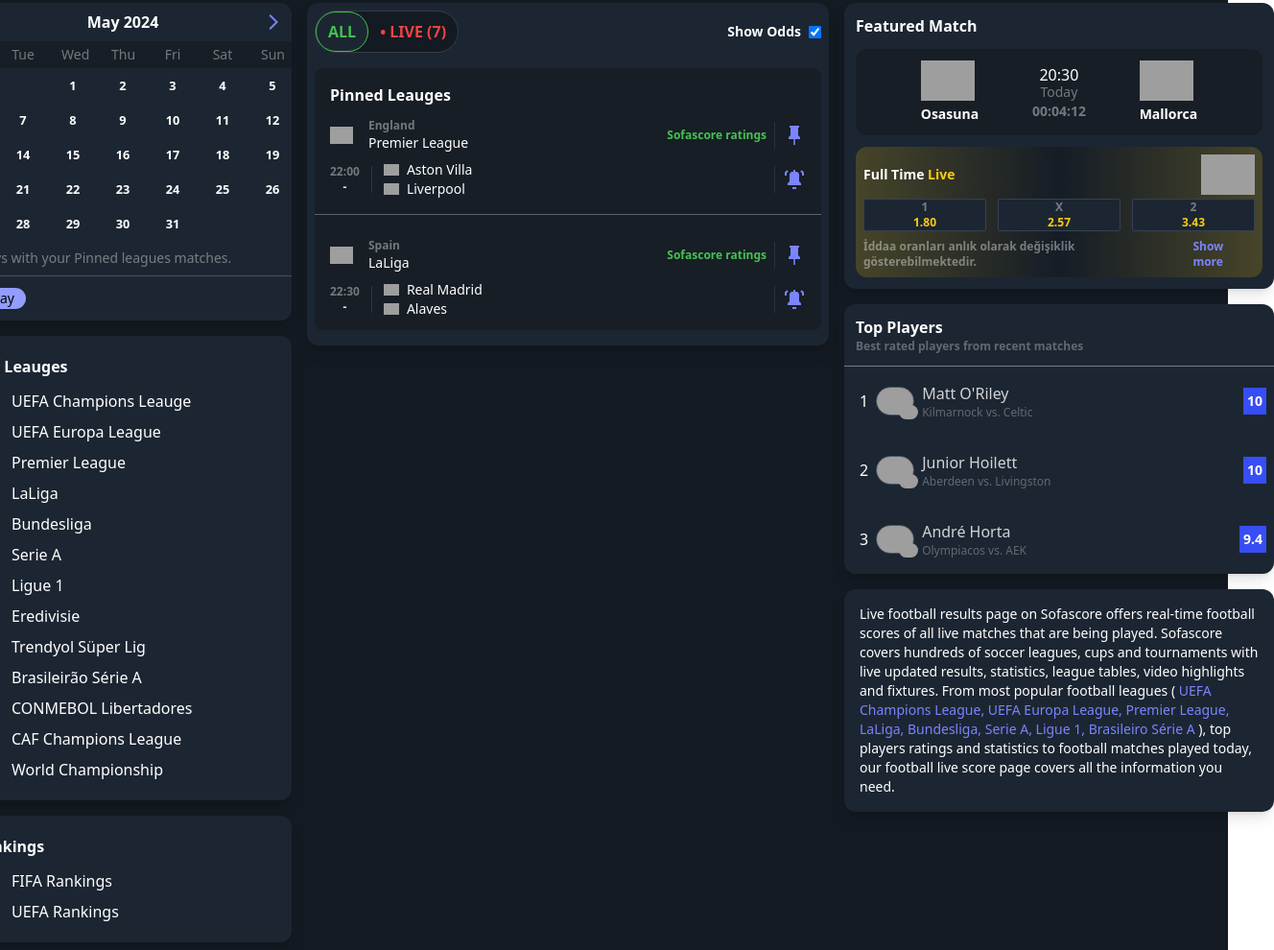
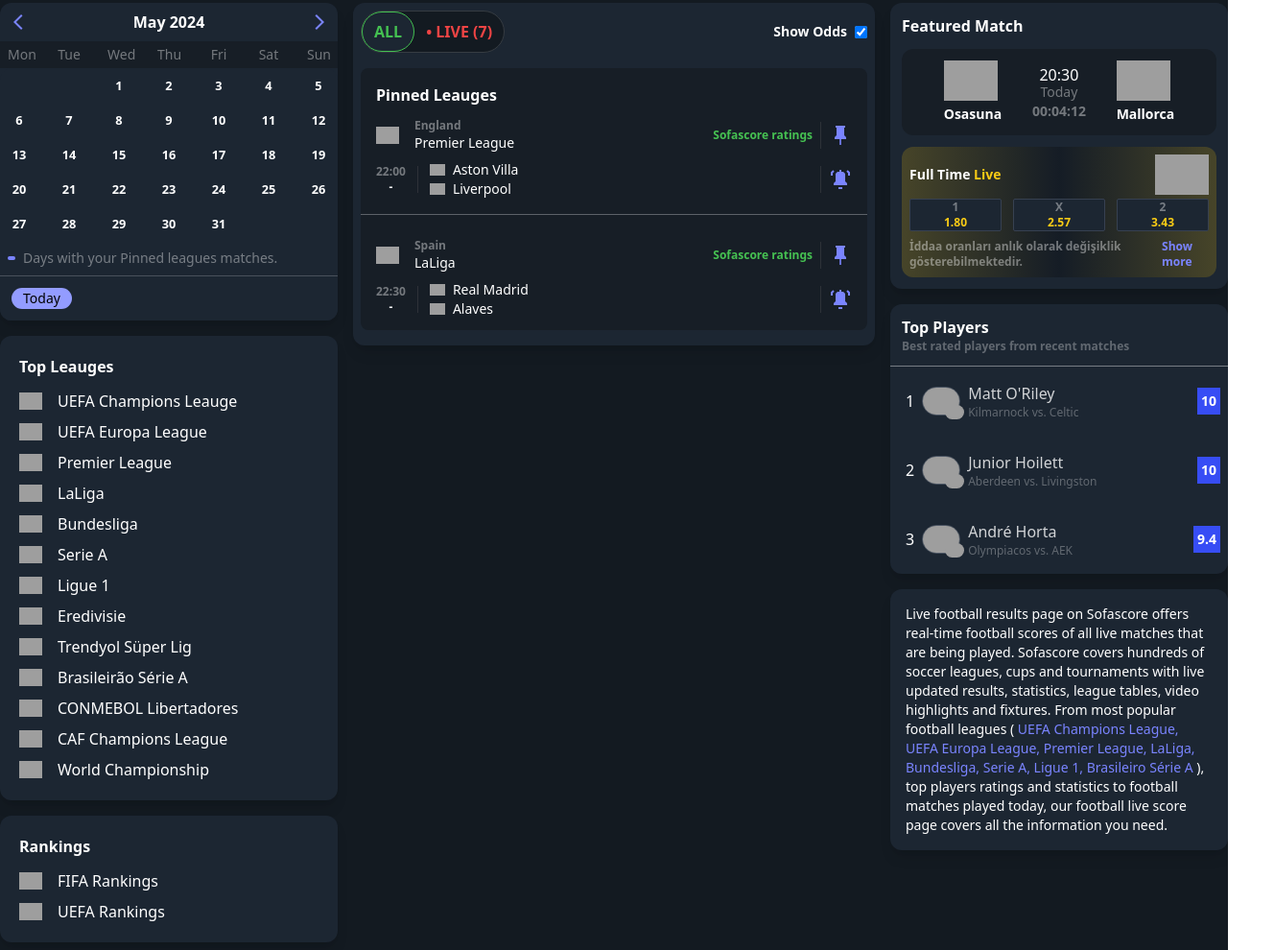
Before and after one commit to Jebolwski/sofascore-home, a plain HTML site: page index.html in a window 1280 px wide. Shown: the part 173-1163 px from the top of the page at 96% size, 1328 px wide, since content can reach past the window. Drawn offline with nearby package versions, Linux system fonts and the light colour scheme; grey boxes are pictures that could not be loaded.

Commit message:
Add files via upload

```diff
--- a/index.html
+++ b/index.html
@@ -413,14 +413,17 @@
       </div>
     </div>
     <div class="bg-[#131a21] text-white px-3 py-2">
-      <p style="color: rgba(255, 255, 255, 0.4)" class="font-semibold text-sm">
-        Football live scores and today schedule
-      </p>
       <div class="flex justify-center">
         <div class="container">
-          <div class="flex gap-4 justify-center mt-5">
+          <p
+            style="color: rgba(255, 255, 255, 0.4)"
+            class="font-semibold text-sm"
+          >
+            Football live scores and today schedule
+          </p>
+          <div class="flex gap-4 justify-center mt-5 flex-wrap lg:flex-nowrap">
             <div>
-              <div class="rounded-xl w-[22rem] bg-[#1c2632] shadow-lg">
+              <div class="rounded-xl bg-[#1c2632] min-w-[22rem] shadow-lg">
                 <div class="flex justify-between p-2">
                   <svg
                     width="24"
@@ -531,7 +534,9 @@
                   </div>
                 </div>
               </div>
-              <div class="rounded-xl w-[22rem] bg-[#1c2632] shadow-lg p-5 mt-4">
+              <div
+                class="rounded-xl bg-[#1c2632] min-w-[22rem] shadow-lg p-5 mt-4"
+              >
                 <p class="mb-3 font-bold">Top Leauges</p>
                 <div class="flex items-center gap-4">
                   <img
@@ -638,7 +643,9 @@
                   <p>World Championship</p>
                 </div>
               </div>
-              <div class="rounded-xl w-[22rem] bg-[#1c2632] shadow-lg p-5 mt-4">
+              <div
+                class="rounded-xl bg-[#1c2632] min-w-[22rem] shadow-lg p-5 mt-4"
+              >
                 <p class="mb-3 font-bold">Rankings</p>
                 <div class="flex items-center gap-4">
                   <img
@@ -658,8 +665,10 @@
                 </div>
               </div>
             </div>
-            <div>
-              <div class="rounded-xl w-[34rem] bg-[#1c2632] shadow-lg p-2">
+            <div class="w-full">
+              <div
+                class="rounded-xl min-w-[34rem] w-full bg-[#1c2632] shadow-lg p-2"
+              >
                 <div class="flex items-center justify-between">
                   <div
                     class="rounded-full w-fit flex items-center bg-[#131a21] border border-[#363c42]"
@@ -861,7 +870,9 @@
               </div>
             </div>
             <div>
-              <div class="rounded-xl w-[28rem] bg-[#1c2632] shadow-lg p-3">
+              <div
+                class="rounded-xl bg-[#1c2632] min-w-[22rem] w-min shadow-lg p-3"
+              >
                 <p class="font-semibold">Featured Match</p>
                 <div
                   class="bg-[#171e26] flex items-center justify-evenly p-3 mt-3 rounded-xl"
@@ -939,7 +950,9 @@
                   </div>
                 </div>
               </div>
-              <div class="rounded-xl w-[28rem] bg-[#1c2632] shadow-lg mt-4">
+              <div
+                class="rounded-xl bg-[#1c2632] min-w-[22rem] w-min shadow-lg mt-4"
+              >
                 <p class="font-semibold px-3 pt-3">Top Players</p>
                 <p class="opacity-30 text-xs font-semibold px-3 pb-3">
                   Best rated players from recent matches
@@ -1012,7 +1025,9 @@
                   </div>
                 </div>
               </div>
-              <div class="rounded-xl w-[28rem] bg-[#1c2632] shadow-lg mt-4">
+              <div
+                class="rounded-xl bg-[#1c2632] min-w-[22rem] w-min shadow-lg mt-4"
+              >
                 <p class="p-4 text-sm">
                   Live football results page on Sofascore offers real-time
                   football scores of all live matches that are being played.
```
